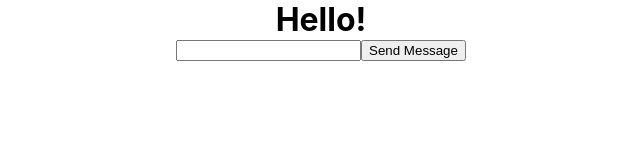
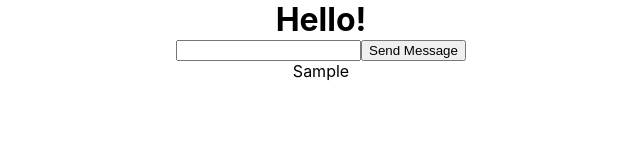
Before and after one commit to robpalacios1/Facebook-Messenger-Clone, a React (Create React App) app: page / in a window 1280 px wide. Both pictures are taken after typing "Sample" into the empty fields and a click on the button "Send Message". Shown: the top 160 px of the page, without its empty margins (319-959 px from the left). Built offline with nearby package versions, Linux system fonts and the light colour scheme.

Commit message:
add .map to array messages

```diff
--- a/src/App.js
+++ b/src/App.js
@@ -6,10 +6,11 @@
   const [input, setInput] = useState('')
   const [messages, setMessages] = useState([])
 
-  console.log(input);
-  console.log(messages);
+  console.log(input)
+  console.log(messages)
 
   const sendMessage = (event) => {
+    event.preventDefault();
     // all the logic to send a message
     setMessages([...messages, input]);
     setInput('');
@@ -19,14 +20,19 @@
     <div className="App">
       <h1>Hello!</h1>
 
-      <input
-        value={input}
-        onChange={event => setInput(event.target.value)}
-      />
-      <button onClick={() => sendMessage()}>Send Message</button>
-      {/** input field */}
-      {/** button */}
-      {/** messages themselves */}
+      <form>
+        <input
+          value={input}
+          onChange={event => setInput(event.target.value)}
+        />
+        <button type='submit' onClick={sendMessage}>Send Message</button>
+      </form>
+
+      {
+        messages.map(message => (
+          <p>{message}</p>
+        ))
+      }
     </div>
   );
 }
```
Also changed, not shown: 1 other file (tests, documents, lock files or other folders).
